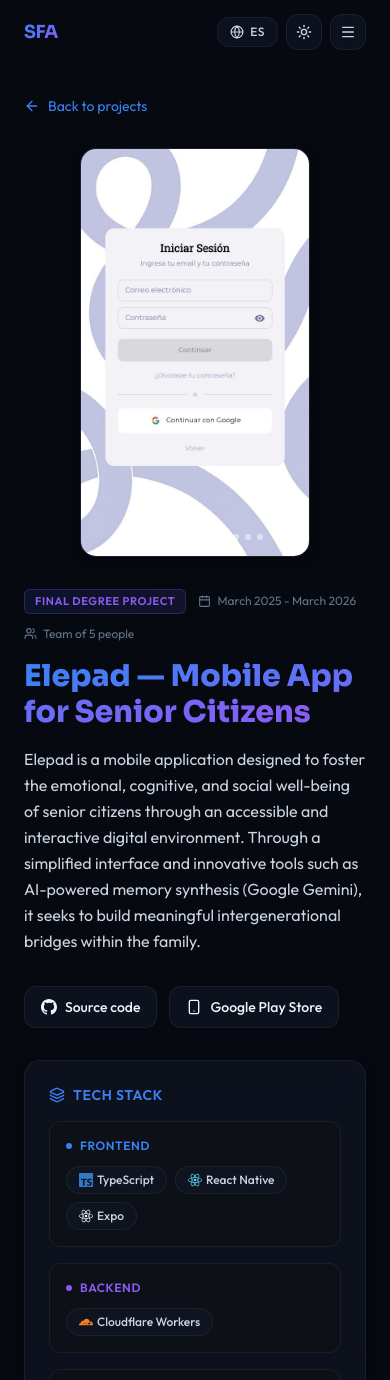
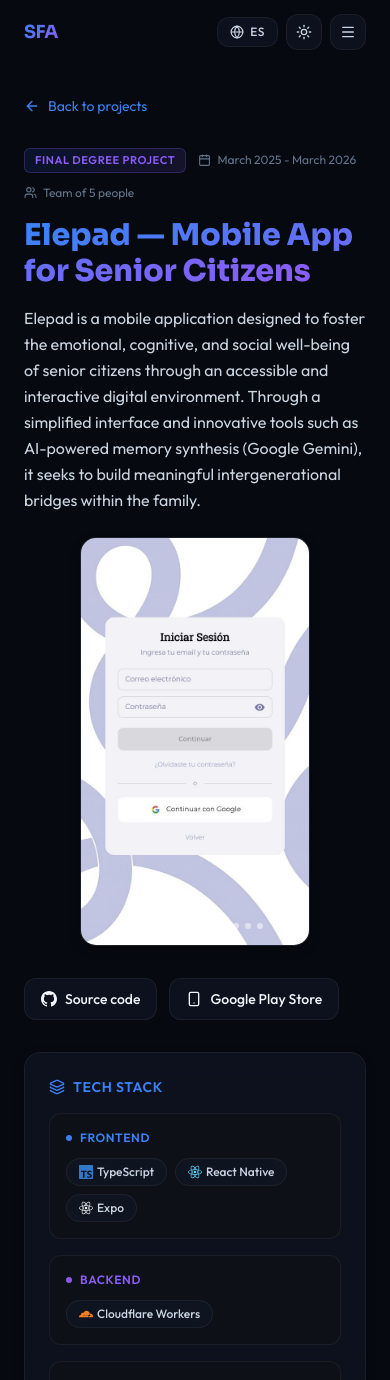
Before and after one commit to SixtoArrejin/sixto-arrejin-portfolio, a Next.js app: page /en/projects/elepad in a window 390 px wide. Shown: the top 1380 px of the page. Built offline with nearby package versions, Linux system fonts and the light colour scheme.

Commit message:
style(projects): move media carousel below description on mobile

```diff
--- a/src/app/[locale]/projects/[slug]/ProjectDetail.tsx
+++ b/src/app/[locale]/projects/[slug]/ProjectDetail.tsx
@@ -174,7 +174,7 @@ export function ProjectDetail({ project }: { project: Project }) {
               <motion.div
                 variants={fadeInUp}
                 custom={0.5}
-                className={`w-full ${project.slug !== 'elepad' ? 'lg:w-[42%] lg:max-w-[480px]' : 'lg:w-[35%] lg:max-w-[360px]'} lg:float-right lg:ml-10 lg:mb-6 mb-8 flex justify-center lg:justify-end`}
+                className={`hidden lg:flex w-full ${project.slug !== 'elepad' ? 'lg:w-[42%] lg:max-w-[480px]' : 'lg:w-[35%] lg:max-w-[360px]'} lg:float-right lg:ml-10 lg:mb-6 mb-8 justify-center lg:justify-end`}
               >
                 <ProjectHeaderCarousel
                   media={project.media!}
@@ -232,6 +232,21 @@ export function ProjectDetail({ project }: { project: Project }) {
                   </button>
                 )}
               </p>
+
+              {/* Mobile Featured Carousel (Below Description) */}
+              {hasMedia && (
+                <motion.div
+                  variants={fadeInUp}
+                  custom={0.5}
+                  className="lg:hidden w-full my-6 flex justify-center"
+                >
+                  <ProjectHeaderCarousel
+                    media={project.media!}
+                    onOpenLightbox={(idx) => setLightboxIndex(idx)}
+                    isDesktop={project.slug !== "elepad"}
+                  />
+                </motion.div>
+              )}
               {/* Links */}
               {(project.links.github || project.links.live || project.links.playStore) && (
                 <div className="flex flex-wrap gap-3 mt-8">
```
